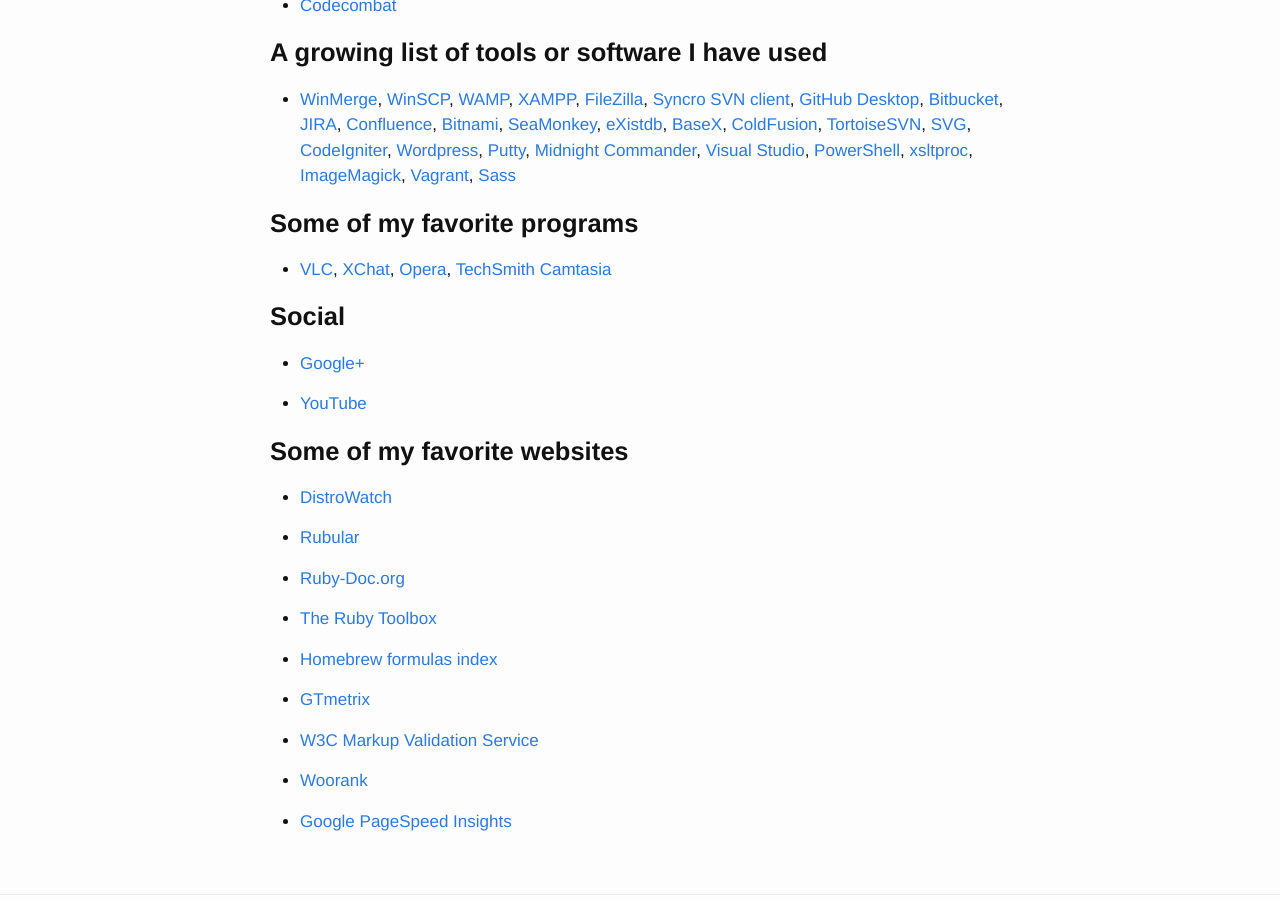
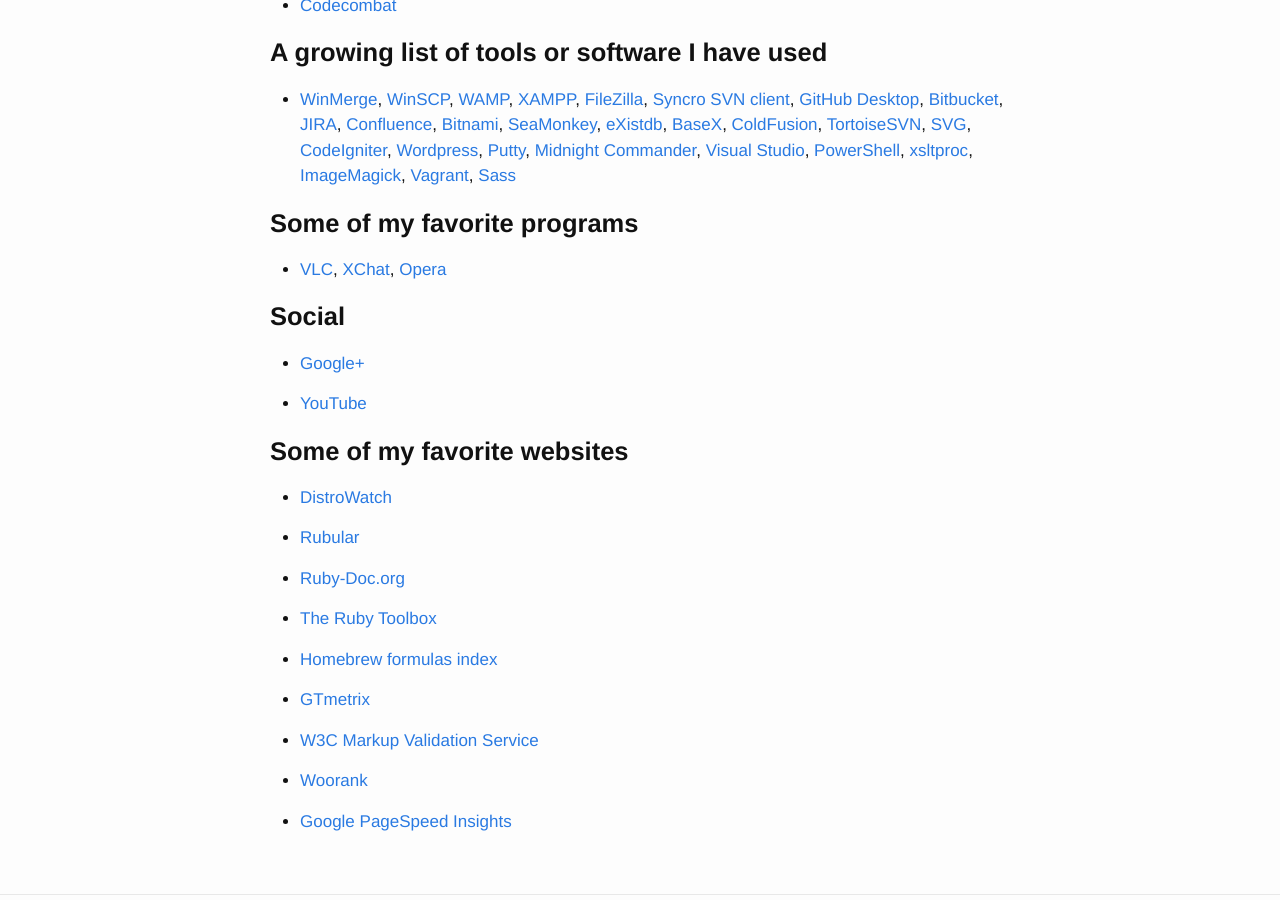
Before and after one commit to slurpcode/beast, a Jekyll site: the page built from about.md, in a window 1280 px wide and 900 px high, scrolled down 1867 px. Built offline with Jekyll 4.4.1, drawn with Linux system fonts in a browser that asks for light colours.

Commit message:
update about

```diff
--- a/about.md
+++ b/about.md
@@ -172,8 +172,7 @@ http://sass-lang.com/){:target="_blank"}
 
 - [VLC](http://www.videolan.org/){:target="_blank"}, [XChat](
 http://xchat.org/){:target="_blank"}, [Opera](
-http://www.opera.com/){:target="_blank"}, [TechSmith Camtasia](
-https://www.techsmith.com/camtasia.html){:target="_blank"}
+http://www.opera.com/){:target="_blank"}
 
 
 **Social**
```
